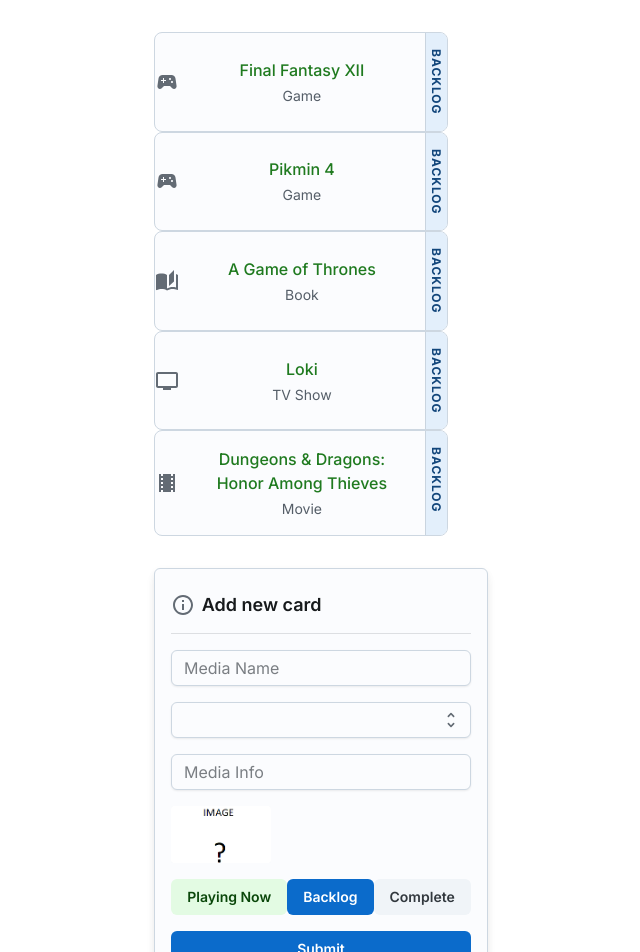
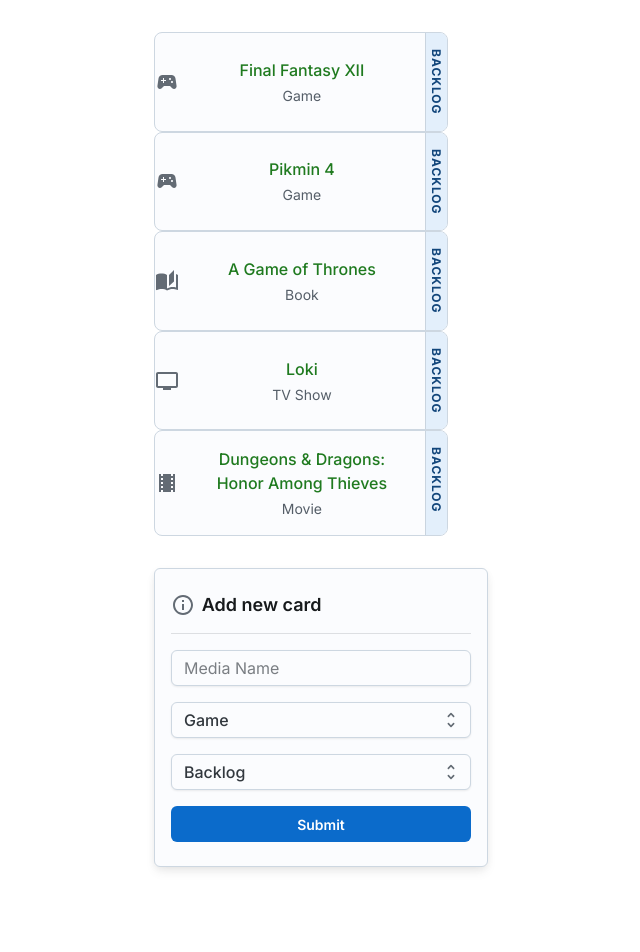
Before and after one commit to dbyrne978/back-log-buddy, a React (Vite) app in the folder back-log-buddy/: page / in a window 1280 px wide. Shown: the top 952 px of the page, without its empty margins (319-959 px from the left). After the commit the page ends 931 px from the top, so only its background shows below. Built offline with nearby package versions, Linux system fonts and the light colour scheme.

Commit message:
Adjust MediaCardNew

```diff
--- a/back-log-buddy/src/components/MediaCardCompletionStatus.jsx
+++ /dev/null
@@ -1,57 +0,0 @@
-import * as React from 'react';
-import Button from '@mui/joy/Button';
-
-function MediaCardCompletionStatus() {
-  const [playingNowVariant, setPlayingNowVariant] = React.useState('soft');
-  const [backlogVariant, setBacklogVariant] = React.useState('solid');
-  const [completeVariant, setCompleteVariant] = React.useState('soft');
-
-  const completionStatusOnClick = ( completionStatus ) => {
-    if (completionStatus == 'Playing Now') {
-      setPlayingNowVariant('solid')
-      setBacklogVariant('soft')
-      setCompleteVariant('soft')
-    }
-
-    if (completionStatus == 'Backlog') {
-      setPlayingNowVariant('soft')
-      setBacklogVariant('solid')
-      setCompleteVariant('soft')
-    }
-
-    if (completionStatus == 'Complete') {
-      setPlayingNowVariant('soft')
-      setBacklogVariant('soft')
-      setCompleteVariant('solid')
-    }
-  };
-
-  return (
-    <div id="completionStatusButtonGroup">
-      <Button
-        onClick={() => completionStatusOnClick('Playing Now')}
-        variant={playingNowVariant}
-        size="md"
-        color="success">
-          Playing Now
-      </Button>
-      <Button
-        onClick={() => completionStatusOnClick('Backlog')}
-        variant={backlogVariant}
-        size="md"
-        color="primary">
-          Backlog
-      </Button>
-      <Button
-        onClick={() => completionStatusOnClick('Complete')}
-        variant={completeVariant}
-        size="md"
-        color="neutral">
-          Complete
-      </Button>
-    </div>
-  );
-
-}
-
-export default MediaCardCompletionStatus
--- a/back-log-buddy/src/components/MediaCardNew.jsx
+++ b/back-log-buddy/src/components/MediaCardNew.jsx
@@ -1,6 +1,4 @@
 import Card from '@mui/joy/Card';
-import AspectRatio from '@mui/joy/AspectRatio';
-import MediaCardCompletionStatus from './MediaCardCompletionStatus.jsx'
 import Input from '@mui/joy/Input';
 import Select from '@mui/joy/Select';
 import Option from '@mui/joy/Option';
@@ -45,35 +43,18 @@
         }}
       />
 
-      <Select defaultValue="Media Type">
+      <Select defaultValue="Game">
         <Option value="Book">Book</Option>
         <Option value="TV Show">TV Show</Option>
         <Option value="Game">Game</Option>
         <Option value="Movie">Movie</Option>
       </Select>
 
-      <Input
-        placeholder="Media Info"
-        sx={{
-          '&::before': {
-            display: 'none',
-          },
-          '&:focus-within': {
-            outline: '2px solid var(--Input-focusedHighlight)',
-            outlineOffset: '2px',
-          },
-        }}
-      />
-
-      <AspectRatio sx={{ width: 100 }}>
-        <img
-          id="mediaImage"
-          src={"./src/assets/placeholder-media-image.bmp"}
-          alt="placeholder media image"
-        />
-      </AspectRatio>
-
-      <MediaCardCompletionStatus />
+      <Select defaultValue="Backlog">
+        <Option value="Complete">Complete</Option>
+        <Option value="Backlog">Backlog</Option>
+        <Option value="Playing">Playing</Option>
+      </Select>
 
       <Button type="submit">Submit</Button>
 
```
